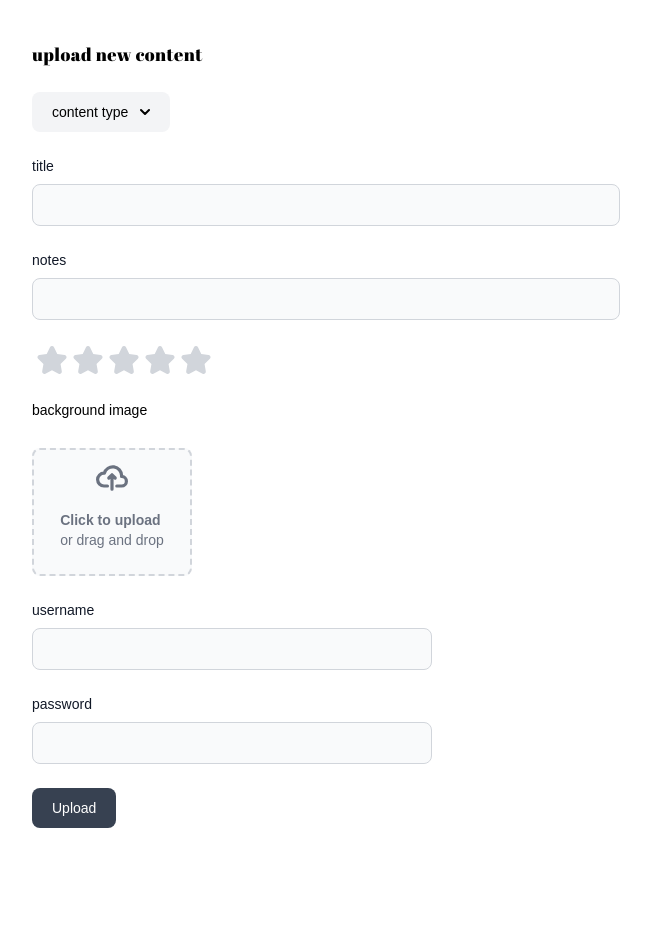
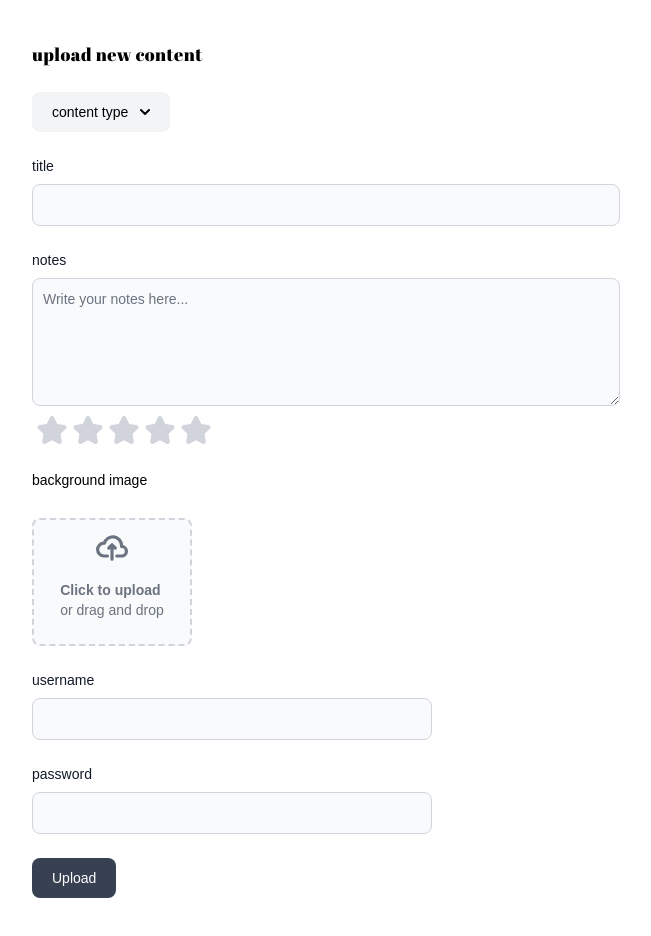
Before and after one commit to honeybunnyo/food-reviews, a Next.js app: page /admin in a window 1280 px wide. Shown: the whole page, without its empty margins (8-659 px from the left). Before the commit the page ends 868 px from the top, so only its background shows below. Built offline with nearby package versions, Linux system fonts and the light colour scheme.

Commit message:
Update/clean up code (#22)
* Update UI for edit page

* stop tracking package-lock.json

* tracking package-lock.json

* Clean up and updatge list

* Add debouncing for all input fields

```diff
--- a/src/app/admin/page.jsx
+++ b/src/app/admin/page.jsx
@@ -6,6 +6,7 @@ import InputField from './../components/InputField/InputField';
 import PasswordField from './../components/InputField/PasswordField';
 import RatingField from './../components/InputField/RatingField';
 import ImageField from './../components/InputField/ImageField';
+import TextAreaField from './../components/InputField/TextAreaField';
 import ErrorToast from './../components/Toast/ErrorToast';
 import SuccessToast from './../components/Toast/SuccessToast';
 import ListField from './ListField';
@@ -52,6 +53,7 @@ const Page = () => {
   useEffect(() => {
     console.log('formData', formData)
   }, [formData])
+
 
   const resetFormData = () => {
     setFormData(initialFormState)
@@ -155,8 +157,7 @@ const Page = () => {
             <ListField label="dessert" items={ formData.dessert } setItems={ (items) => setFormData(prev => ({ ...prev, dessert: items })) } imagesByCategory={ imagesByCategory } setImagesByCategory={ setImagesByCategory } />
           </>
         ) }
-        <InputField label="notes" content={ formData.notes } setContent={ handleChange('notes') } />
-
+        <TextAreaField label="notes" content={ formData.notes } setContent={ handleChange('notes') } />
         <RatingField rating={ formData.rating } setRating={ handleChange('rating') } hasError={ errors.rating } />
         <label className="block text-sm font-medium mb-2">background image</label>
         <ImageField
--- a/src/app/components/InputField/ImageField.jsx
+++ b/src/app/components/InputField/ImageField.jsx
@@ -20,30 +20,29 @@ const ImageField = ({ imageFiles = [], setImagesByCategory, hasError = false, mu
   return (
     <div className="flex flex-row items-start gap-10 mt-7 mb-6">
       <div className="w-32 min-w-[8rem]">
-        <Dropzone category={category} handleImageAdd={handleImageAdd} multiple={multiple} />
+        <Dropzone category={ category } handleImageAdd={ handleImageAdd } multiple={ multiple } />
       </div>
-      {imageFiles && imageFiles.length > 0 && (
+      { imageFiles && imageFiles.length > 0 && (
         <div className="flex flex-row gap-1">
-          {imageFiles.map((file, idx) => (
-            <div key={idx} className="relative">
+          { imageFiles.map((file, idx) => (
+            <div key={ idx } className="relative w-32 h-32">
               <Image
-                src={URL.createObjectURL(file)}
-                alt={`Preview ${idx}`}
-                width={96}
-                height={96}
+                src={ URL.createObjectURL(file) }
+                alt={ `Preview ${idx}` }
+                fill
                 className="rounded-lg max-h-32 object-cover min-w-[6rem]"
               />
               <button
                 type="button"
-                onClick={() => handleImageRemove(category, idx)}
+                onClick={ () => handleImageRemove(category, idx) }
                 className="absolute top-1 right-1 bg-white text-black rounded-full p-1 px-2 text-xs font-bold shadow hover:bg-red-100 hover:text-red-500"
               >
                 ✕
               </button>
             </div>
-          ))}
+          )) }
         </div>
-      )}
+      ) }
     </div>
   );
 };
--- a/src/app/components/InputField/InputField.jsx
+++ b/src/app/components/InputField/InputField.jsx
@@ -1,21 +1,19 @@
 import React, { useEffect, useState } from 'react'
+import { useDebounce } from '../../hooks/useDebounce'
 
 const InputField = ({ label, setContent, hasError }) => {
-  const [inputField, setInputField] = useState("");
-
-  useEffect(() => {
-    const timer = setTimeout(() => {
-      setContent(inputField);
-    }, 300);
-
-    return () => clearTimeout(timer);
-  }, [inputField]);
+  const [localInput, handleInputChange] = useDebounce('', setContent)
 
   return (
     <div className="grid gap-6 mb-6 md:grid-cols-2">
       <div>
         <label htmlFor={ `${label}-input-field` } className="block mb-2 text-sm font-medium text-gray-900 dark:text-white">{ label }</label>
-        <input type="text" id={ `${label}-input-field` } value={ inputField } onChange={ (e) => setInputField(e.target.value) } className={ `${hasError ? 'border-1 border-red-500' : 'bg-gray-50 border border-gray-300'} text-gray-900 text-sm rounded-lg block w-full p-2.5 dark:bg-gray-700 dark:border-gray-600 dark:placeholder-gray-400 dark:text-white` } required />
+        <input
+          type="text"
+          id={ `${label}-input-field` }
+          value={ localInput }
+          onChange={ handleInputChange }
+          className={ `${hasError ? 'border-1 border-red-500' : 'bg-gray-50 border border-gray-300'} text-gray-900 text-sm rounded-lg block w-full p-2.5 dark:bg-gray-700 dark:border-gray-600 dark:placeholder-gray-400 dark:text-white` } required />
       </div>
     </div>
   )
--- a/src/app/components/InputField/PasswordField.jsx
+++ b/src/app/components/InputField/PasswordField.jsx
@@ -1,13 +1,9 @@
 import React from 'react'
+import { useDebounce } from '../../hooks/useDebounce'
 
-const PasswordField = ({ setUsername, setPassword, hasUsernameError, hasPasswordError}) => {
-  const handleUsernameChange = (e) => {
-    setUsername(e.target.value);
-  };
-
-  const handlePasswordChange = (e) => {
-    setPassword(e.target.value);
-  };
+const PasswordField = ({ setUsername, setPassword, hasUsernameError, hasPasswordError }) => {
+  const [localUsername, handleUsernameChange] = useDebounce('', setUsername)
+  const [localPassword, handlePasswordChange] = useDebounce('', setPassword)
 
   return (
     <div className='w-1/3 min-w-[24rem]'>
@@ -18,9 +14,9 @@ const PasswordField = ({ setUsername, setPassword, hasUsernameError, hasPassword
         <input
           type="text"
           id="username"
-          onChange={handleUsernameChange}
-          className={`bg-gray-50 border ${hasUsernameError ? 'border-red-500' : 'border-gray-300'} text-gray-900 text-sm rounded-lg focus:ring-blue-500 focus:border-blue-500 block w-full p-2.5 dark:bg-gray-700 dark:${
-            hasUsernameError ? 'border-red-500' : 'border-gray-600'}`}
+          onChange={ handleUsernameChange }
+          value={ localUsername }
+          className={ `bg-gray-50 border ${hasUsernameError ? 'border-red-500' : 'border-gray-300'} text-gray-900 text-sm rounded-lg focus:ring-blue-500 focus:border-blue-500 block w-full p-2.5 dark:bg-gray-700 dark:${hasUsernameError ? 'border-red-500' : 'border-gray-600'}` }
           required
         />
       </div>
@@ -31,9 +27,9 @@ const PasswordField = ({ setUsername, setPassword, hasUsernameError, hasPassword
         <input
           type="password"
           id="password"
-          onChange={handlePasswordChange}
-          className={`bg-gray-50 border ${hasPasswordError ? 'border-red-500' : 'border-gray-300'} text-gray-900 text-sm rounded-lg focus:ring-blue-500 focus:border-blue-500 block w-full p-2.5 dark:bg-gray-700 dark:${
-            hasPasswordError ? 'border-red-500' : 'border-gray-600'}`}
+          onChange={ handlePasswordChange }
+          value={ localPassword }
+          className={ `bg-gray-50 border ${hasPasswordError ? 'border-red-500' : 'border-gray-300'} text-gray-900 text-sm rounded-lg focus:ring-blue-500 focus:border-blue-500 block w-full p-2.5 dark:bg-gray-700 dark:${hasPasswordError ? 'border-red-500' : 'border-gray-600'}` }
           required
         />
       </div>
--- a/src/app/components/InputField/TextAreaField.jsx
+++ b/src/app/components/InputField/TextAreaField.jsx
@@ -1,24 +1,25 @@
-import React from 'react'
-import ImageField from './ImageField';
+import { useState, useCallback } from 'react'
+import { useDebounce } from '../../hooks/useDebounce'
 
 
-const TextAreaField = ({label, content, setContent, imagesByCategory, setImagesByCategory}) => {
-  const handleChange = (e) => {
-    setContent(e.target.value);
-  };
+const TextAreaField = ({ label, content, setContent }) => {
+  const [localValue, handleChange] = useDebounce(content, setContent)
 
   return (
     <div className="grid gap-6 md:grid-cols-2">
       <div>
-        <label htmlFor={`${label}-input-field`} className="block mb-2 text-sm font-medium text-gray-900 dark:text-white">{label}</label>
-        <textarea id={`${label}-input-field`} rows="4"  value={content} onChange={handleChange} className="min-h-[8rem] block p-2.5 w-full text-sm text-gray-900 bg-gray-50 rounded-lg border border-gray-300 dark:bg-gray-700 dark:border-gray-600 dark:placeholder-gray-400 dark:text-white" placeholder={`Write your ${label} here...`}></textarea>
+        <label htmlFor={ `${label}-area-field` } className="block mb-2 text-sm font-medium text-gray-900 dark:text-white">
+          { label }
+        </label>
+        <textarea
+          id={ `${label}-area-field` }
+          rows="4"
+          onChange={ handleChange }
+          value={ localValue }
+          className="min-h-[8rem] block p-2.5 w-full text-sm text-gray-900 bg-gray-50 rounded-lg border border-gray-300 dark:bg-gray-700 dark:border-gray-600 dark:placeholder-gray-400 dark:text-white"
+          placeholder={ `Write your ${label} here...` }
+        />
       </div>
-      <ImageField
-          imageFiles={imagesByCategory[label]}
-          setImagesByCategory={setImagesByCategory}
-          multiple
-          category={label}
-        />
     </div>
   )
 }
--- /dev/null
+++ b/src/app/hooks/useDebounce.js
@@ -0,0 +1,15 @@
+import { useState, useCallback, useRef } from 'react'
+
+export function useDebounce(initialValue, onChange, delay = 500) {
+	const [localValue, setLocalValue] = useState(initialValue)
+	const timer = useRef(null)
+
+	const handleChange = useCallback((e) => {
+		const value = e.target.value
+		setLocalValue(value)
+		clearTimeout(timer.current)
+		timer.current = setTimeout(() => onChange(value), delay)
+	}, [onChange, delay])
+
+	return [localValue, handleChange]
+}
```
